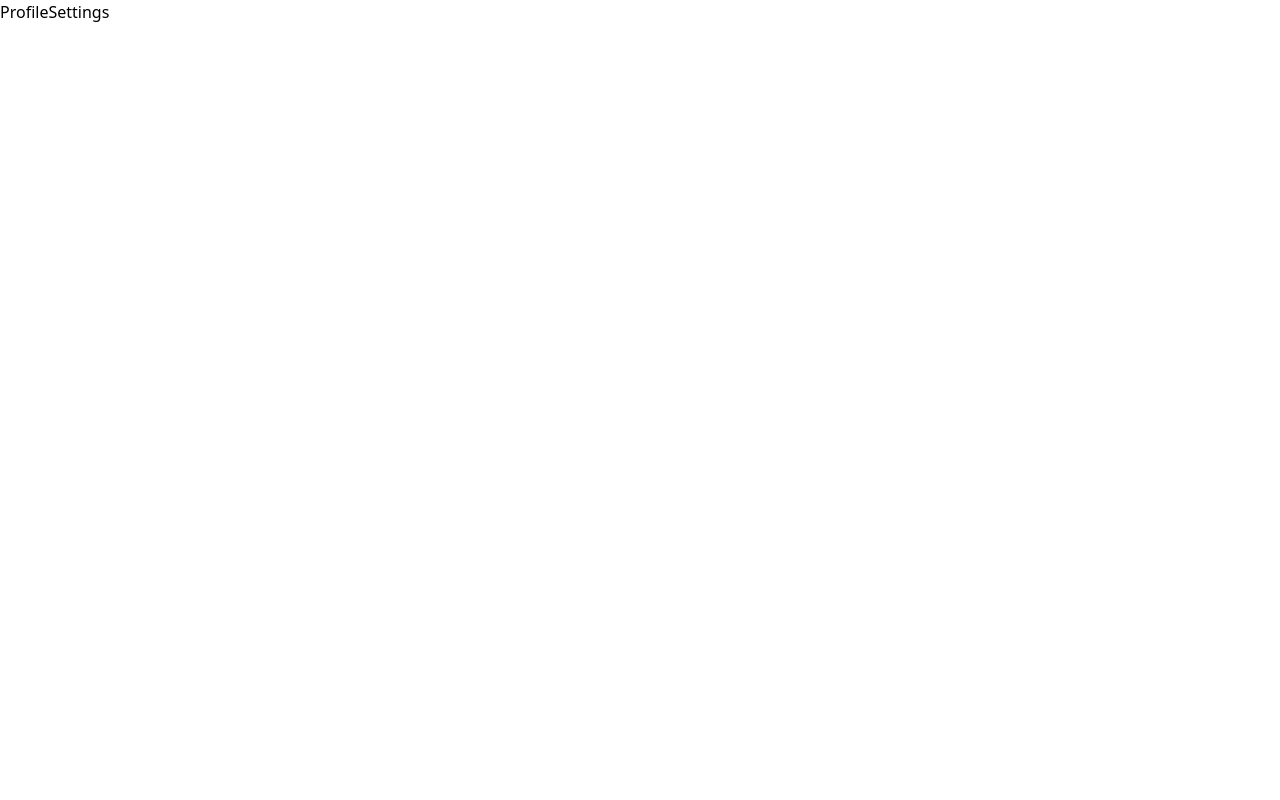
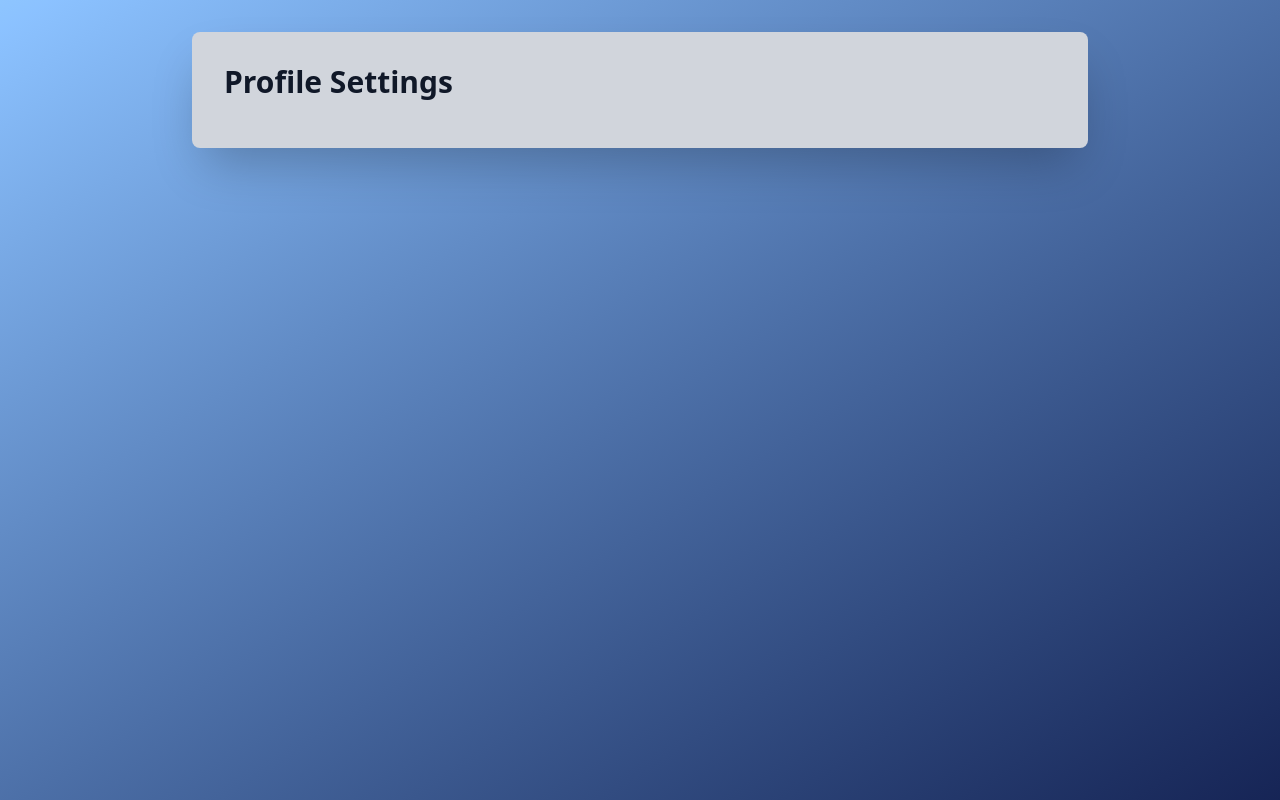
Before and after one commit to likeam/nextfirst, a Next.js app: page /dashboard/settings/profile in a window 1280 px wide. Built offline with nearby package versions, Linux system fonts and the light colour scheme.

Commit message:
Builidng Profile Settings

```diff
--- a/app/dashboard/settings/profile/page.tsx
+++ b/app/dashboard/settings/profile/page.tsx
@@ -1,7 +1,15 @@
 import React from "react";
 
 const ProfileSettings = () => {
-  return <div>ProfileSettings</div>;
+  return (
+    <div className=" min-h-screen bg-gradient-to-br from-blue-300 to-blue-950 p-8">
+      <div className=" max-w-4xl mx-auto bg-gray-300 rounded-lg shadow-2xl p-8">
+        <h1 className=" text-3xl font-bold text-gray-900 mb-4">
+          Profile Settings
+        </h1>
+      </div>
+    </div>
+  );
 };
 
 export default ProfileSettings;
```
